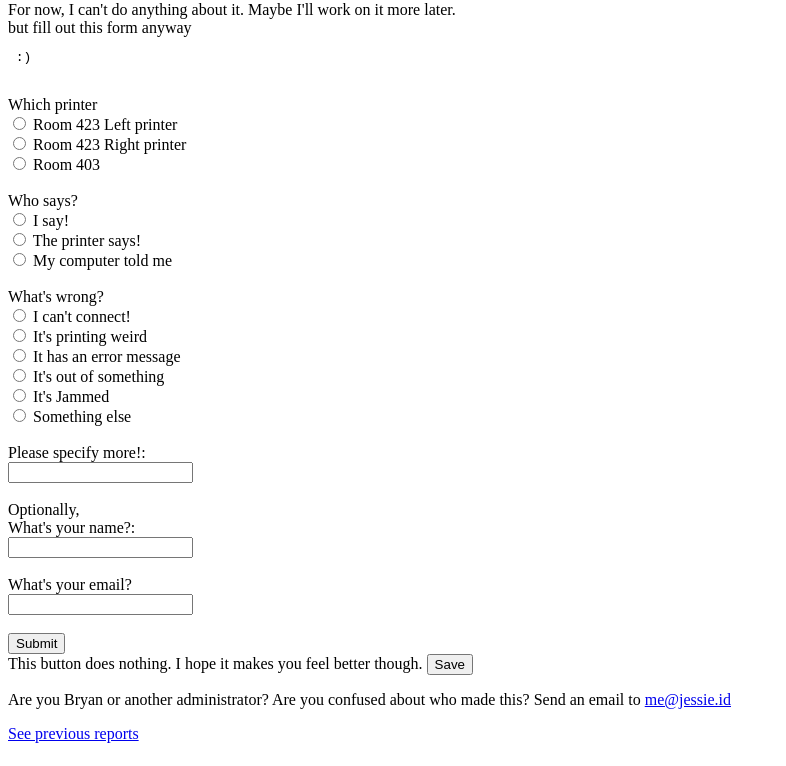
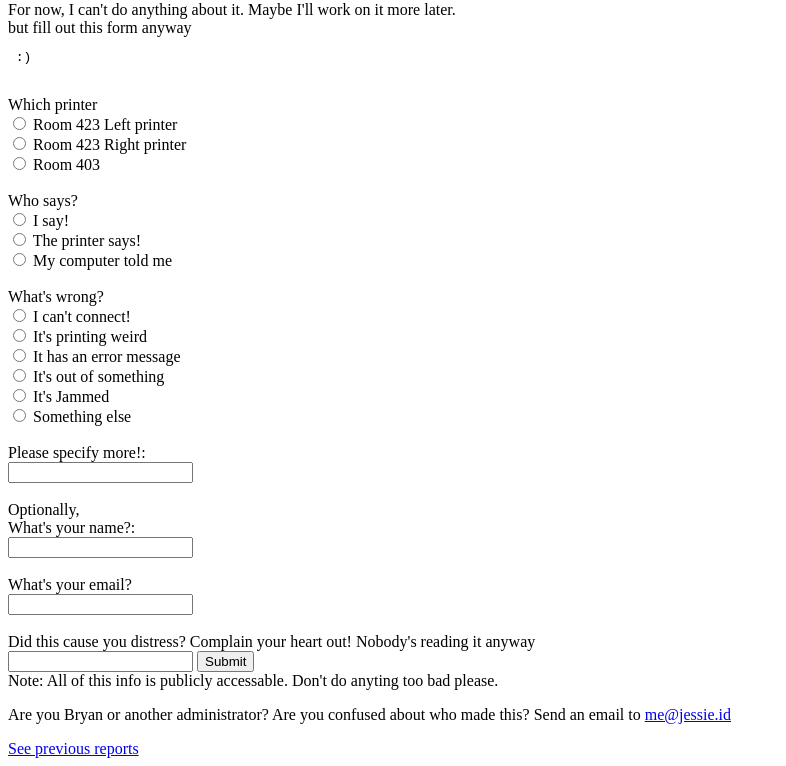
Before and after one commit to blahajjessie/printerbroke, a website: page static/index.html in a window 1280 px wide. Shown: the part 79-845 px from the top of the page, without its empty margins (0-786 px from the left). Drawn offline with Linux system fonts and the light colour scheme.

Commit message:
add complaints field

```diff
--- a/index.ts
+++ b/index.ts
@@ -10,6 +10,7 @@ type formobject={
     more: string
     name?: string
     mail?: string
+    complaints?:string
 }
 class Problem {
     which: string
@@ -23,6 +24,7 @@ class Problem {
     submittedStamp:number;
     resolvedStamp?:number;
     id :number;
+    complaints?: string;
     constructor(data:formobject){
         this.which = data.which
         this.who = data.who
@@ -30,6 +32,8 @@ class Problem {
         this.more = data.more
         this.mail = data.mail
         this.name = data.name
+        this.complaints = data.complaints
+
 
         this.resolved = false;
         this.submittedStamp = Date.now()
--- a/static/index.html
+++ b/static/index.html
@@ -68,10 +68,16 @@
         <label for="mail">What's your email?</label><br>
         <input type="text" name="mail" id="emailpls"><br><br>
 
+        <label for="complaints">Did this cause you distress? Complain your heart out! Nobody's reading it anyway</label><br>
+        <input type="textarea" name="complaints" id="complaints">
+
+
         <input type="submit">
         <br>
-        This button does nothing. I hope it makes you feel better though.
-        <button>Save</button>
+
+        Note: All of this info is publicly accessable. Don't do anyting too bad please.
+
+
     </form>
     <p>
         Are you Bryan or another administrator? Are you confused about who made this?
```
